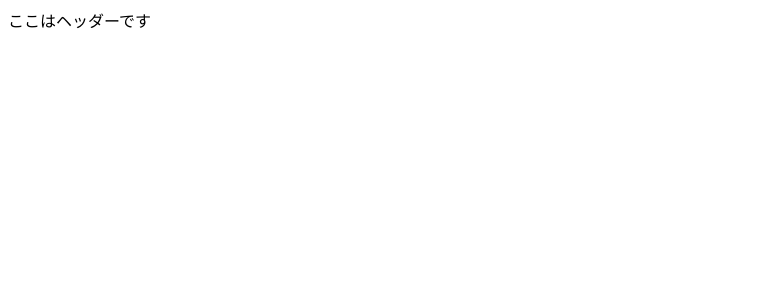
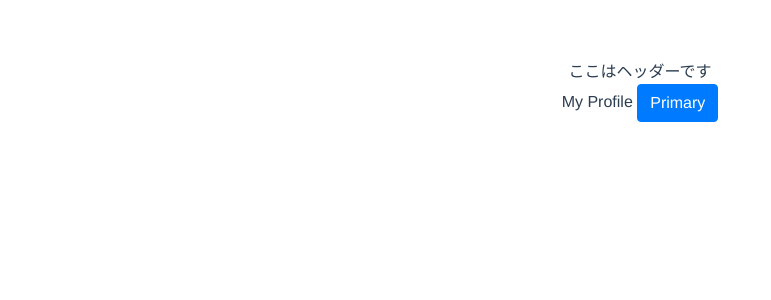
Before and after one commit to tkp14/profile.vue.js, a Vue app: page / in a window 1280 px wide. Shown: the top 300 px of the page, without its empty margins (0-771 px from the left). Built offline with nearby package versions, Linux system fonts and the light colour scheme.

Commit message:
bootstrapインストール

```diff
--- a/package.json
+++ b/package.json
@@ -8,8 +8,10 @@
     "lint": "vue-cli-service lint"
   },
   "dependencies": {
+    "bootstrap": "^4.6.0",
+    "bootstrap-vue": "^2.21.2",
     "core-js": "^3.10.0",
-    "vue": "^2.6.11",
+    "vue": "^2.6.12",
     "vue-router": "^3.5.1"
   },
   "devDependencies": {
--- a/public/index.html
+++ b/public/index.html
@@ -11,7 +11,8 @@
     <noscript>
       <strong>We're sorry but <%= htmlWebpackPlugin.options.title %> doesn't work properly without JavaScript enabled. Please enable it to continue.</strong>
     </noscript>
-    <div id="app"></div>
+    <div id="app">
+    </div>
     <!-- built files will be auto injected -->
   </body>
 </html>
--- a/src/App.vue
+++ b/src/App.vue
@@ -1,6 +1,8 @@
 <template>
-  <div>
+  <div id="app">
     <myheader></myheader>
+    {{ msg }}
+    <button type="button" class="btn btn-primary">Primary</button>
   </div>
 </template>
 
--- a/src/router.js
+++ b/src/router.js
@@ -1,7 +1,12 @@
 import Vue from 'vue'
+import BootstrapVue from 'bootstrap-vue'
 import Router from 'vue-router'
 
 Vue.use(Router);
+Vue.use(BootstrapVue);
+
+import 'bootstrap/dist/css/bootstrap.css'
+import 'bootstrap-vue/dist/bootstrap-vue.css'
 
 export default new Router({
 
```
Also changed, not shown: 1 other file (tests, documents, lock files or other folders).
